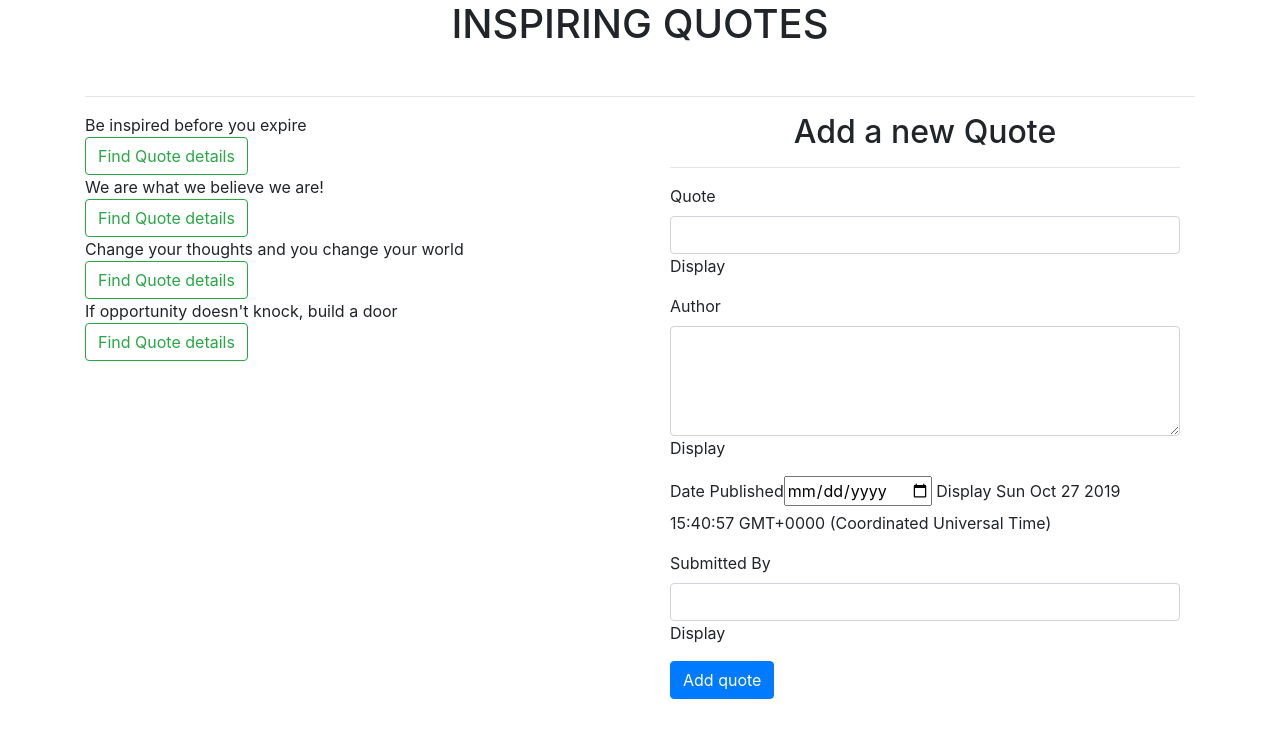
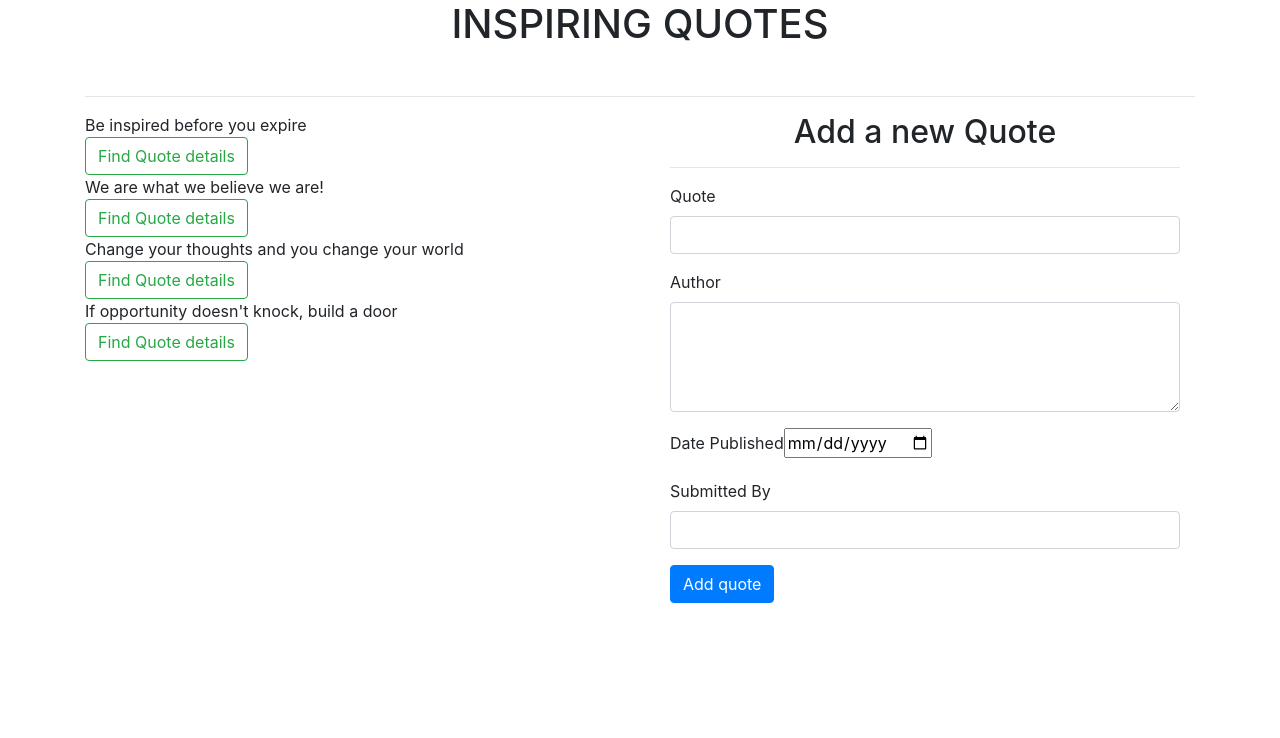
Before and after one commit to virginiah894/Quotes, an Angular app: page / in a window 1280 px wide. Shown: the top 738 px of the page. Built offline with nearby package versions, Linux system fonts and the light colour scheme.

Commit message:
converts dates to years

```diff
--- a/src/app/dates.pipe.ts
+++ b/src/app/dates.pipe.ts
@@ -11,12 +11,12 @@ let todayWithNoTime:any = new Date(today.getFullYear(), today.getMonth(), today.
 var dateDifference = Math.abs(value - todayWithNoTime) //returns value in miliseconds
 const secondsInDay = 86400; //60 seconds * 60 minutes in an hour * 24 hours in a day
 var dateDifferenceSeconds = dateDifference*0.001; //converts miliseconds to seconds
-var dateCounter = dateDifferenceSeconds/secondsInDay;
-
+var dateCounter = Math.round(dateDifferenceSeconds/secondsInDay);
+var upDate =dateCounter/365
 if (dateCounter >= 1 && value > todayWithNoTime){
   return 0;
 }else{
-  return Math.round(dateCounter);
+  return Math.round(upDate);
      }
   }
 }
--- a/src/app/quote-form/quote-form.component.html
+++ b/src/app/quote-form/quote-form.component.html
@@ -6,7 +6,7 @@
 
           <label for="quote">Quote</label>
           <input type="text" class="form-control" id="name" [(ngModel)]="newQuote.name" name="name" #name='ngModel'required>
-          Display {{newQuote.name}}
+           {{newQuote.name}}
 <div [hidden]="name.valid || name.pristine" class="alert alert-danger">
     <p>Input is required</p>
 
@@ -16,7 +16,7 @@
 
           <label for="author">Author</label>
           <textarea class="form-control" id="author" rows="4"[(ngModel)]="newQuote.author" name="author"#author='ngModel' required></textarea>
-          Display {{newQuote.author}}
+           {{newQuote.author}}
 <div [hidden]="author.valid || author.pristine" class="alert alert-danger">
 
     <p>Input is required</p>
@@ -26,7 +26,6 @@
       <div class="form-group">
             <label for="Published">Date Published</label>
             <input type='date' id="Published" [(ngModel)]="newQuote.datePublished" name="datePublished" #datePublished='ngModel'required>
-            Display {{newQuote.datePublished}}
             <div [hidden]="datePublished.valid || datePublished.pristine" class="alert alert-danger">
               <p>Date is required</p>
             </div>
@@ -36,7 +35,7 @@
 
             <label for="submitter">Submitted By</label>
             <input type="text" class="form-control" id="submitter" [(ngModel)]="newQuote.submitter" name="submitter" #submitter='ngModel' required>
-            Display {{newQuote.submitter}}
+             {{newQuote.submitter}}
             <div  [hidden]="submitter.valid || submitter.pristine" class="alert alert-danger">
               <p>Name is required</p>
             </div>
--- a/src/app/quote/quote.component.ts
+++ b/src/app/quote/quote.component.ts
@@ -9,10 +9,10 @@ import { Quote } from '../quote';
 })
 export class QuoteComponent implements OnInit {
   quotes:Quote[] =[
-    new Quote(1,"Be inspired before you expire","Pepe Minambo",new Date(2012,10,26),"Quicy Aden"),
-    new Quote(2, "We are what we believe we are!","Maya Angelou",new Date(1999,0,20),"Paul Tergat"),
-    new Quote (3,"Change your thoughts and you change your world","Nelson Mandela",new Date(2010,12,19),"Victor Duda"),
-    new Quote(4,"If opportunity doesn't knock, build a door","Kakuzi Bunuzi",new Date(2018,2,17),"Dionysious Kandusi"),
+    new Quote(1,"Be inspired before you expire","Pepe Minambo",new Date(1982,10,26),"Quicy Aden"),
+    new Quote(2, "We are what we believe we are!","Maya Angelou",new Date(1899,0,20),"Paul Tergat"),
+    new Quote (3,"Change your thoughts and you change your world","Nelson Mandela",new Date(1970,12,19),"Victor Duda"),
+    new Quote(4,"If opportunity doesn't knock, build a door","Kakuzi Bunuzi",new Date(2000,2,17),"Dionysious Kandusi"),
     ];
 
 
--- a/src/app/quoteauthor/quoteauthor.component.html
+++ b/src/app/quoteauthor/quoteauthor.component.html
@@ -1,7 +1,10 @@
 <p>{{quote.author|uppercase}}</p>
 
 <p> Date published{{quote.datePublished|date}}</p>
-<p>This quote has been published for {{quote.datePublished|dates}} days</p>
+<p>This quote has been published for {{quote.datePublished|dates}} years</p>
 <p>Submitted by {{quote.submitter}}</p>
-<button (click)="quoteVote(true)">Vote Quote</button>
+<button (click)="quoteVote(true)">Upvote Quote</button>
+<button (click)="quoteVote(true)">Downvote Quote</button>
+
+<hr>
 <button (click)="quoteDelete(true)">Delete Quote</button>
```
